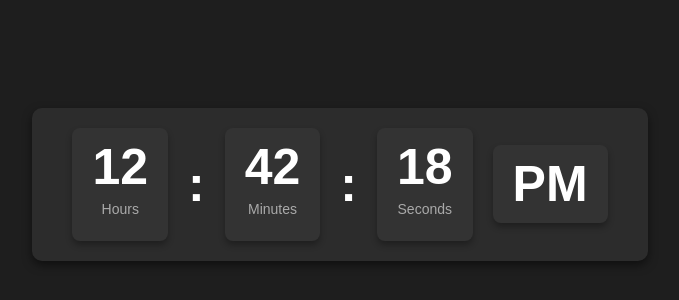
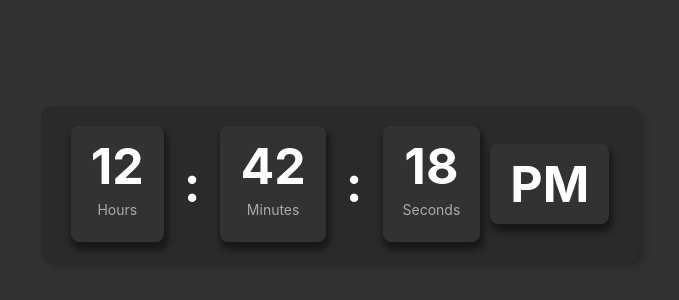
Before and after one commit to Stich-cyber/moment.js, a website: page index.html in a window 1280 px wide. Shown: the part 216-516 px from the top of the page, without its empty margins (300-979 px from the left). Drawn offline with Linux system fonts and the light colour scheme.

Commit message:
first commit

```diff
--- a/index.html
+++ b/index.html
@@ -3,7 +3,7 @@
   <head>
     <meta charset="UTF-8" />
     <meta name="viewport" content="width=device-width, initial-scale=1.0" />
-    <title>Digital Clock</title>
+    <title>Document</title>
     <link rel="stylesheet" href="./main.css" />
     <script src="./lib/moment/moment.min.js"></script>
   </head>
--- a/main.css
+++ b/main.css
@@ -3,19 +3,20 @@ body {
   justify-content: center;
   align-items: center;
   height: 100vh;
-  background-color: #1e1e1e;
+  background-color: #323232;
   margin: 0;
-  font-family: "Poppins", sans-serif;
+  font-family: "Inter", sans-serif;
 }
-
 .clock {
   display: flex;
+  flex-wrap: wrap;
   align-items: center;
   justify-content: center;
-  background-color: #2c2c2c;
+  background-color: #2a2a2a;
   padding: 20px 30px;
   border-radius: 10px;
-  box-shadow: 0 4px 10px rgba(0, 0, 0, 0.5);
+  box-shadow: 5px 4px 10px 0px #00000040;
+  gap: 10px;
 }
 
 .time-box {
@@ -23,12 +24,12 @@ body {
   flex-direction: column;
   align-items: center;
   justify-content: center;
-  background-color: #333;
+  background-color: #323232;
   padding: 10px 20px;
   border-radius: 8px;
-  box-shadow: 0 4px 6px rgba(0, 0, 0, 0.3);
-  margin: 0 10px;
-  color: #fff;
+  box-shadow: 2px 6px 6px 2px #00000073;
+  margin: 0;
+  color: white;
 }
 
 .time-box span {
--- a/main.js
+++ b/main.js
@@ -1,9 +1,9 @@
 function updateClock() {
-  const now = moment();
-  const hours = now.format("hh");
-  const minutes = now.format("mm");
-  const seconds = now.format("ss");
-  const ampm = now.format("A");
+  let now = moment();
+  let hours = now.format("hh");
+  let minutes = now.format("mm");
+  let seconds = now.format("ss");
+  let ampm = now.format("A");
   document.getElementById("hours").textContent = hours;
   document.getElementById("minutes").textContent = minutes;
   document.getElementById("seconds").textContent = seconds;
```
